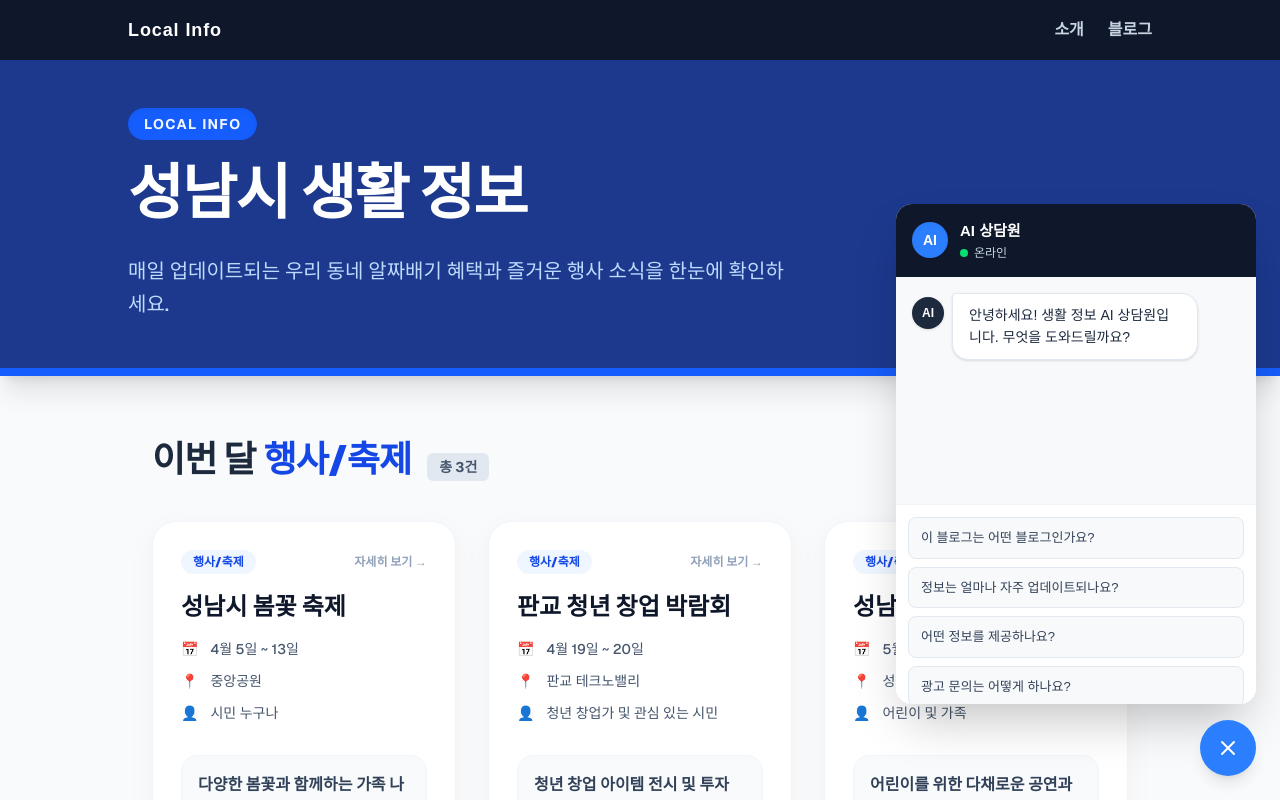
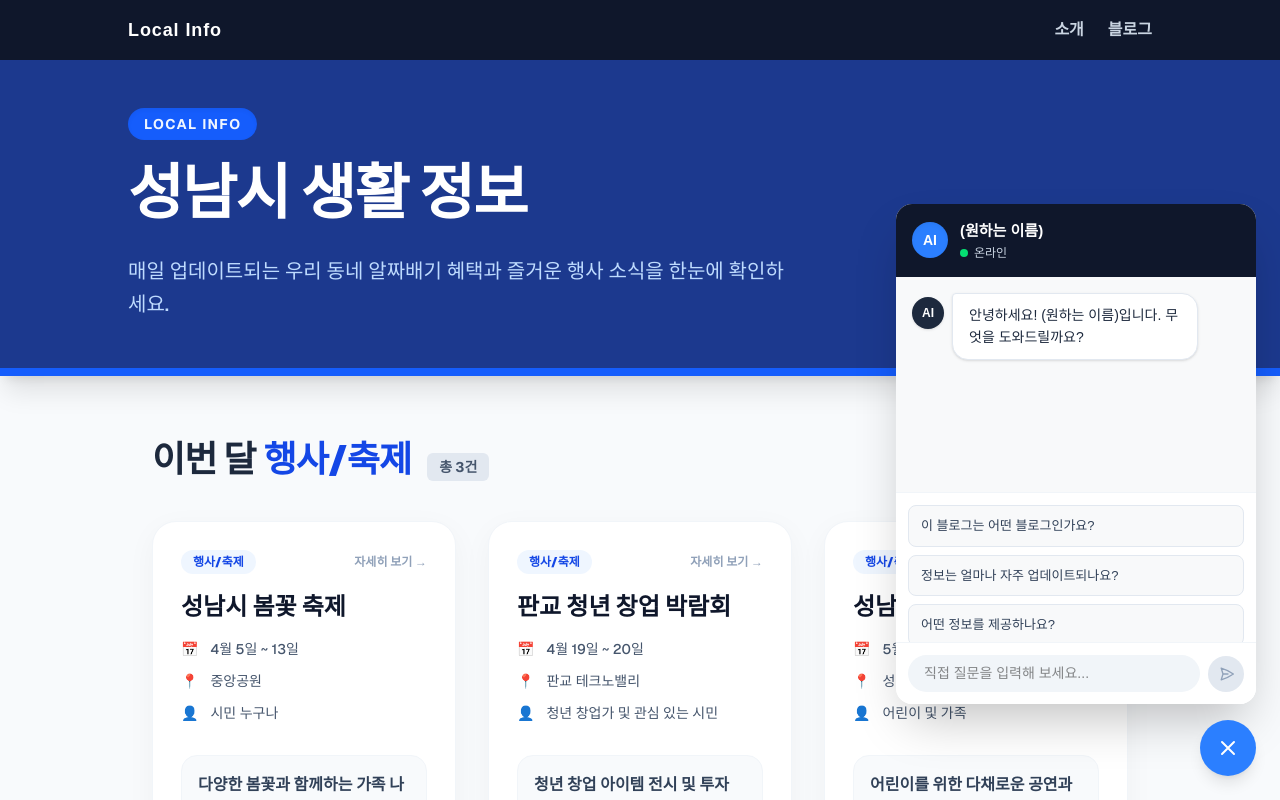
Before and after one commit to agnavguide/my-local-info2, a Next.js app: page / in a window 1280 px wide. Both pictures are taken after a click on the button "채팅 상담 열기". Shown: the top 800 px of the page. Built offline with nearby package versions, Linux system fonts and the light colour scheme; no server answers.

Commit message:
feat: AI 챗봇 1차 연동 (Pages Function)

```diff
--- a/src/components/Chatbot.tsx
+++ b/src/components/Chatbot.tsx
@@ -10,10 +10,17 @@ interface Message {
 }
 
 export default function Chatbot() {
+  // 💡 챗봇 색상과 이름을 변경하려면 아래 값을 수정하세요.
+  const THEME_COLOR = "bg-blue-500"; // (원하는 색상) 예: bg-green-500, bg-indigo-500 등
+  const HOVER_COLOR = "hover:bg-blue-600"; // 마우스를 올렸을 때 색상, 예: hover:bg-green-600
+  const BOT_NAME = "(원하는 이름)";
+
   const [isOpen, setIsOpen] = useState(false);
   const [messages, setMessages] = useState<Message[]>([
-    { id: Date.now(), sender: "bot", text: "안녕하세요! 생활 정보 AI 상담원입니다. 무엇을 도와드릴까요?" }
+    { id: Date.now(), sender: "bot", text: `안녕하세요! ${BOT_NAME}입니다. 무엇을 도와드릴까요?` }
   ]);
+  const [input, setInput] = useState("");
+  const [isLoading, setIsLoading] = useState(false);
   const messagesEndRef = useRef<HTMLDivElement>(null);
 
   useEffect(() => {
@@ -33,12 +40,47 @@ export default function Chatbot() {
     }, 400);
   };
 
+  const handleSend = async (text: string) => {
+    if (!text.trim() || isLoading) return;
+
+    const userMsg: Message = { id: Date.now(), sender: "user", text };
+    setMessages((prev) => [...prev, userMsg]);
+    setInput("");
+    setIsLoading(true);
+
+    try {
+      const apiMessages = messages.map(msg => ({
+        role: msg.sender === "user" ? "user" : "assistant",
+        content: msg.text
+      }));
+      apiMessages.push({ role: "user", content: text });
+
+      const response = await fetch("/api/chat", {
+        method: "POST",
+        headers: { "Content-Type": "application/json" },
+        body: JSON.stringify({ messages: apiMessages })
+      });
+
+      const data = await response.json();
+      const botMsg: Message = {
+        id: Date.now() + 1,
+        sender: "bot",
+        text: data.response || "답변을 가져오는 중 오류가 발생했습니다."
+      };
+      setMessages((prev) => [...prev, botMsg]);
+    } catch (error) {
+      setMessages((prev) => [...prev, { id: Date.now() + 1, sender: "bot", text: "요청 중 오류가 발생했습니다." }]);
+    } finally {
+      setIsLoading(false);
+    }
+  };
+
   return (
     <>
       {/* 플로팅 챗봇 버튼 */}
       <button
         onClick={() => setIsOpen(!isOpen)}
-        className="fixed bottom-6 right-6 w-14 h-14 bg-blue-500 hover:bg-blue-600 text-white rounded-full flex items-center justify-center shadow-lg transition-transform hover:scale-105 z-50"
+        className={`fixed bottom-6 right-6 w-14 h-14 ${THEME_COLOR} ${HOVER_COLOR} text-white rounded-full flex items-center justify-center shadow-lg transition-transform hover:scale-105 z-50`}
         aria-label="채팅 상담 열기"
       >
         {isOpen ? (
@@ -61,11 +103,11 @@ export default function Chatbot() {
         {/* 채팅창 상단: 헤더 */}
         <div className="bg-slate-900 text-white p-4 flex items-center justify-between shrink-0">
           <div className="flex items-center gap-3">
-            <div className="w-9 h-9 bg-blue-500 rounded-full flex items-center justify-center shrink-0 shadow-inner">
+            <div className={`w-9 h-9 ${THEME_COLOR} rounded-full flex items-center justify-center shrink-0 shadow-inner`}>
               <span className="text-sm font-bold">AI</span>
             </div>
             <div>
-              <div className="font-bold text-[15px]">AI 상담원</div>
+              <div className="font-bold text-[15px]">{BOT_NAME}</div>
               <div className="text-xs text-slate-300 flex items-center gap-1.5 mt-0.5">
                 <span className="w-2 h-2 rounded-full bg-green-400 relative">
                   <span className="absolute inline-flex h-full w-full rounded-full bg-green-400 opacity-75 animate-ping"></span>
@@ -94,7 +136,7 @@ export default function Chatbot() {
               <div
                 className={`max-w-[75%] px-4 py-2.5 text-[14px] leading-relaxed break-words ${
                   msg.sender === "user"
-                    ? "bg-blue-500 text-white rounded-2xl rounded-tr-sm shadow-sm"
+                    ? `${THEME_COLOR} text-white rounded-2xl rounded-tr-sm shadow-sm`
                     : "bg-white border border-slate-200 text-slate-800 rounded-2xl rounded-tl-sm shadow-sm"
                 }`}
               >
@@ -102,11 +144,23 @@ export default function Chatbot() {
               </div>
             </div>
           ))}
+          {isLoading && (
+            <div className="flex justify-start">
+              <div className="w-8 h-8 rounded-full bg-slate-800 text-white flex items-center justify-center shrink-0 mr-2 mt-1 shadow-sm">
+                <span className="text-xs font-bold">AI</span>
+              </div>
+              <div className="max-w-[75%] px-4 py-3 bg-white border border-slate-200 rounded-2xl rounded-tl-sm shadow-sm flex items-center gap-1.5 h-10">
+                <span className="w-1.5 h-1.5 bg-slate-400 rounded-full animate-bounce"></span>
+                <span className="w-1.5 h-1.5 bg-slate-400 rounded-full animate-bounce" style={{ animationDelay: "0.2s" }}></span>
+                <span className="w-1.5 h-1.5 bg-slate-400 rounded-full animate-bounce" style={{ animationDelay: "0.4s" }}></span>
+              </div>
+            </div>
+          )}
           <div ref={messagesEndRef} />
         </div>
 
         {/* 채팅창 하단: 질문 리스트 버튼 */}
-        <div className="p-3 bg-white border-t border-slate-100 flex flex-col gap-2 shrink-0 max-h-[40%] overflow-y-auto">
+        <div className="p-3 bg-white border-t border-slate-100 flex flex-col gap-2 shrink-0 max-h-[30%] overflow-y-auto">
           {chatData.map((item, index) => (
             <button
               key={index}
@@ -117,6 +171,32 @@ export default function Chatbot() {
             </button>
           ))}
         </div>
+
+        {/* 직접 텍스트를 입력하는 영역 */}
+        <div className="p-3 bg-white border-t border-slate-100 flex gap-2 shrink-0 items-center">
+          <input
+            type="text"
+            value={input}
+            onChange={(e) => setInput(e.target.value)}
+            onKeyDown={(e) => {
+              if (e.key === "Enter") handleSend(input);
+            }}
+            placeholder="직접 질문을 입력해 보세요..."
+            className="flex-1 bg-slate-100 text-[14px] rounded-full px-4 py-2 outline-none focus:ring-2 focus:ring-blue-500"
+            disabled={isLoading}
+          />
+          <button
+            onClick={() => handleSend(input)}
+            disabled={isLoading || !input.trim()}
+            className={`w-9 h-9 rounded-full flex items-center justify-center shrink-0 transition-colors ${
+              input.trim() ? THEME_COLOR + " text-white" : "bg-slate-200 text-slate-400"
+            }`}
+          >
+            <svg xmlns="http://www.w3.org/2000/svg" fill="none" viewBox="0 0 24 24" strokeWidth={2} stroke="currentColor" className="w-4 h-4 ml-0.5">
+              <path strokeLinecap="round" strokeLinejoin="round" d="M6 12L3.269 3.126A59.768 59.768 0 0121.485 12 59.77 59.77 0 013.27 20.876L5.999 12zm0 0h7.5" />
+            </svg>
+          </button>
+        </div>
       </div>
     </>
   );
```
Also changed, not shown: 2 other files (tests, documents, lock files or other folders).
